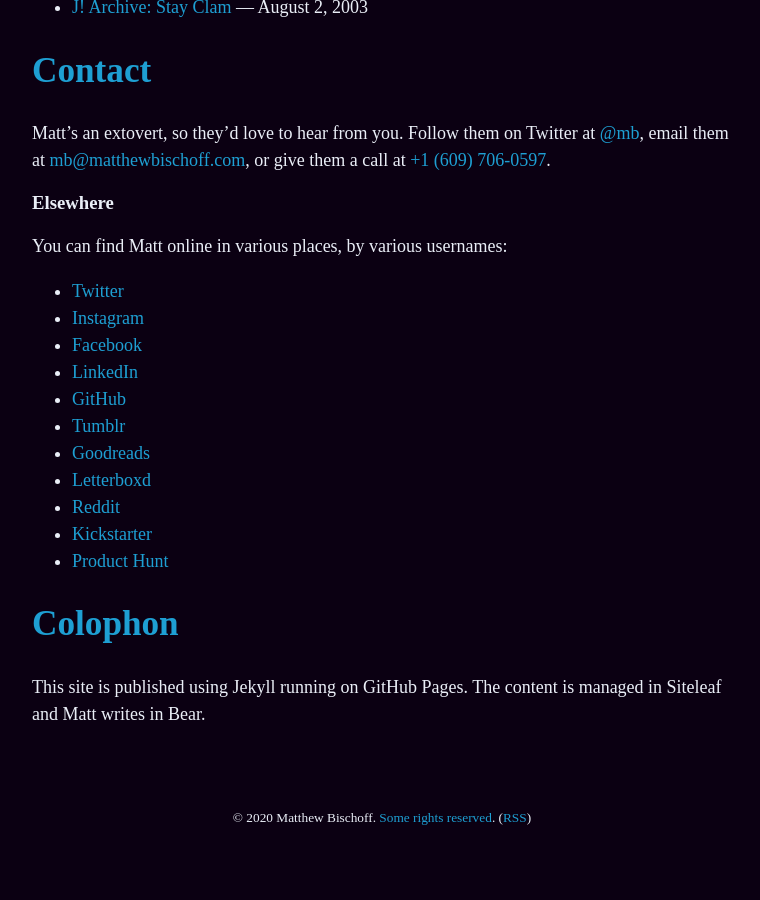
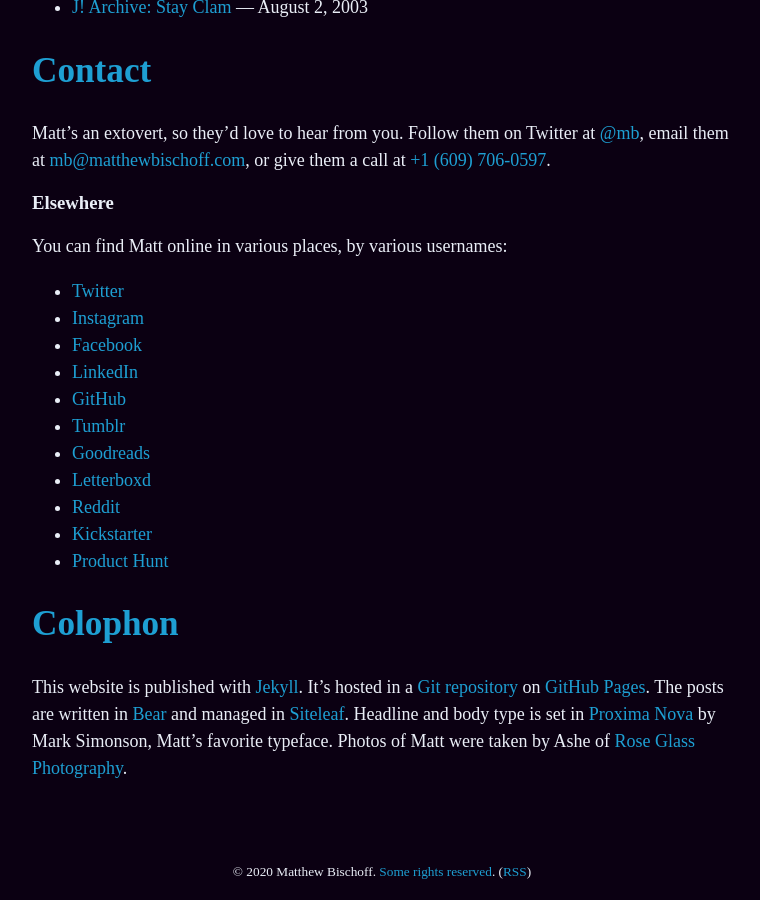
Before and after one commit to mbbischoff/website, a Jekyll site: the page built from about.md, in a window 1280 px wide and 900 px high, scrolled down 3183 px. Shown: the whole window, without its empty margins (258-1018 px from the left). Built offline with Jekyll 4.4.1, drawn with Linux system fonts in a browser that asks for light colours; some web fonts are replaced; before the commit the page ends 4029 px from its top, so only the background shows below that.

Commit message:
Updated About

```diff
--- a/about.md
+++ b/about.md
@@ -94,4 +94,4 @@
 
 # Colophon
 
-This site is published using Jekyll running on GitHub Pages. The content is managed in Siteleaf and Matt writes in Bear.
+This website is published with [Jekyll](https://jekyllrb.com). It’s hosted in a [Git repository](https://github.com/mattbischoff/matthewbischoff.com) on [GitHub Pages](https://pages.github.com). The posts are written in [Bear](https://bear.app) and managed in [Siteleaf](https://www.siteleaf.com). Headline and body type is set in [Proxima Nova](https://www.google.com/search?client=safari&rls=en&q=Proxima+Nova&ie=UTF-8&oe=UTF-8) by Mark Simonson, Matt’s favorite typeface. Photos of Matt were taken by Ashe of [Rose Glass Photography](https://www.roseglass.pictures).
```
